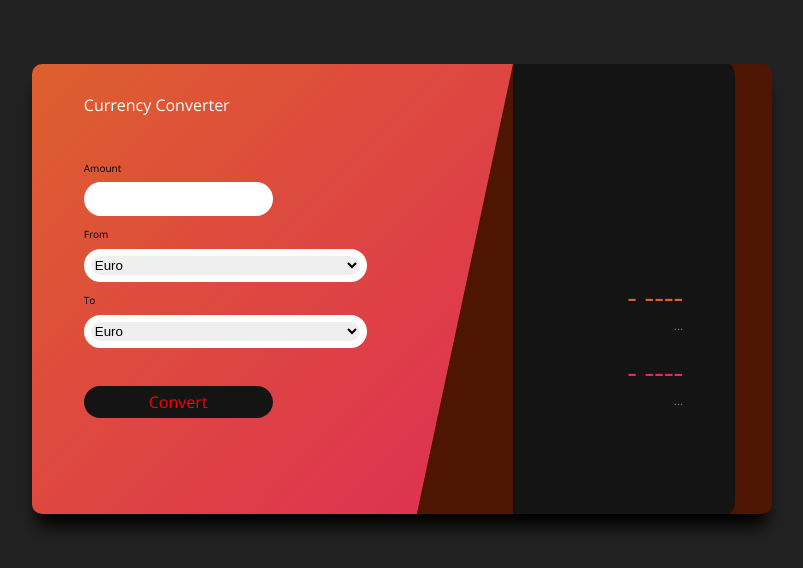
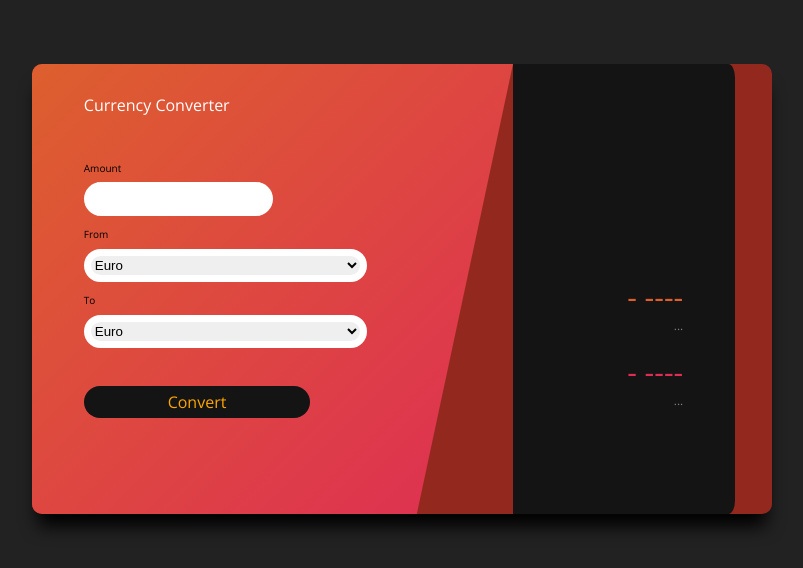
Before and after one commit to Magombedze/MVP-Project-Repository, a website: page index.html in a window 1280 px wide. Shown: the whole page, without its empty margins (238-1041 px from the left). Drawn offline with nearby package versions, Linux system fonts and the light colour scheme.

Commit message:
second commit

```diff
--- a/style.css
+++ b/style.css
@@ -99,19 +99,19 @@ select {
 
 .convert-button {
   background: #141414;
-  width: 50%;
+  width: 60%;
   display: block;
   font-size: 80%;
   line-height: 2em;
   border-radius: 35px;
   text-align: center;
-  color: red;
+  color: orange;
   text-decoration: none;
   margin-top: 10%;
 }
 
 .card {
-  background: #4d1502;
+  background: #93291e;
   height: 450px;
   width: 740px;
   vertical-align: middle;
```
